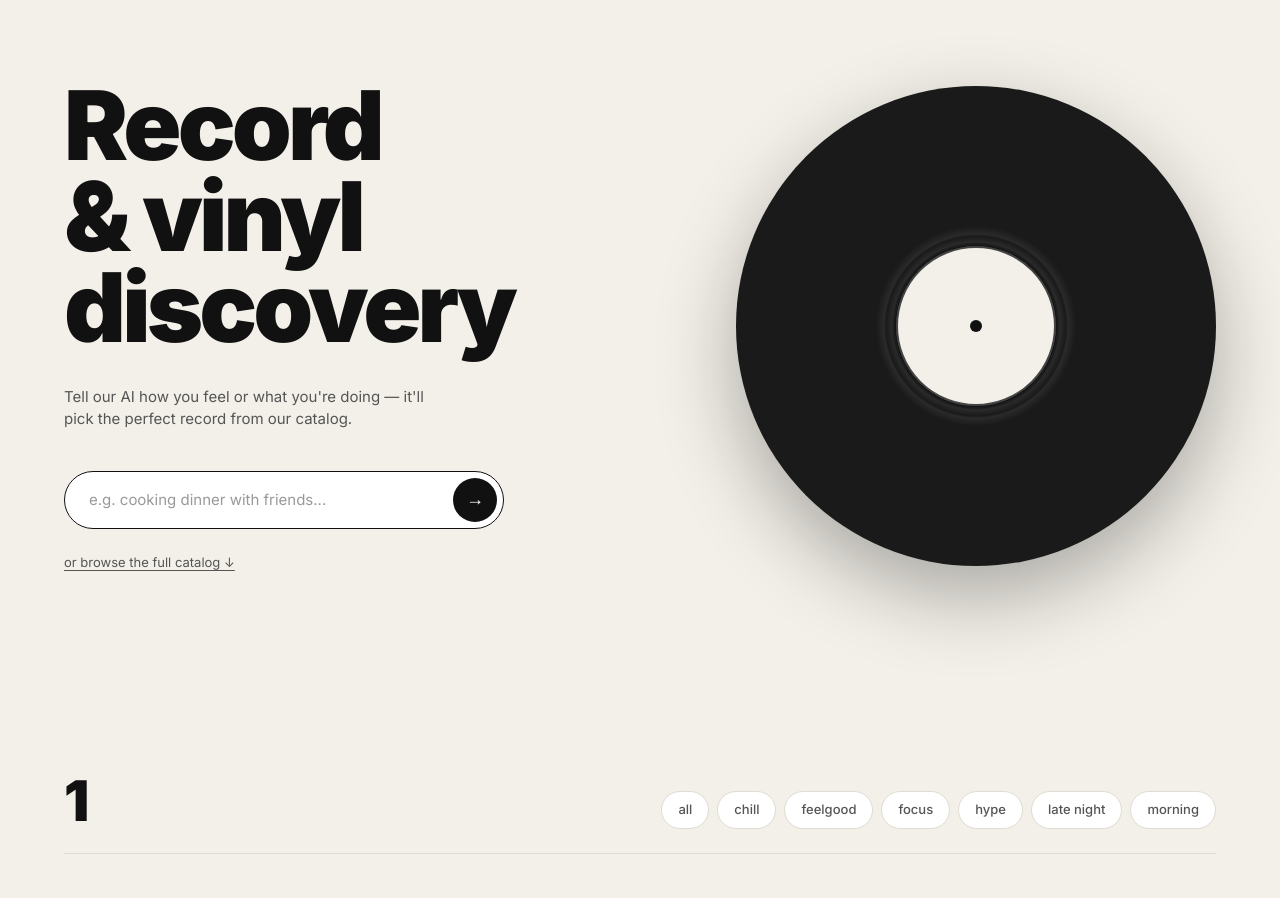
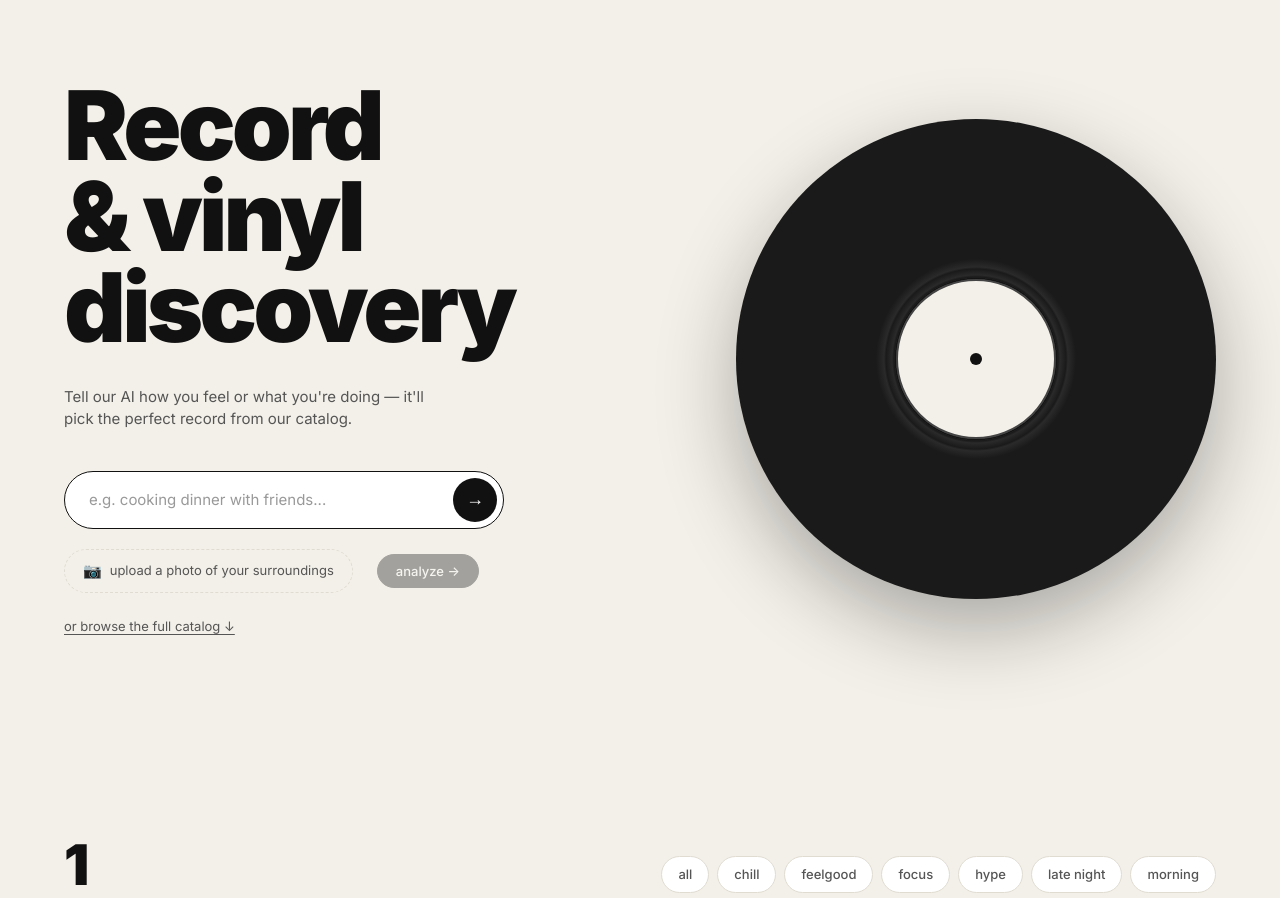
Before and after one commit to Notting0109/Notting-in-400_Final, a Flask app: page /mood/1 in a window 1280 px wide. Shown: the part 76-974 px from the top of the page. Run offline with Flask 3, Linux system fonts and the light colour scheme.

Commit message:
Add photo-based AI recommendation (vision model)
- ai_agent.py: recommend_from_photo() encodes an uploaded image as a
  base64 data URL and sends it to a Doubao vision model, which infers
  the scene/mood and picks albums from the catalog in one call
- app.py: POST /recommend-photo route with file validation (type +
  8MB size limit); degrades gracefully if vision model isn't configured
- index.html: photo upload control in the hero
- recommendation.html: shows the AI's scene description for photo picks
- style.css: photo upload box styling
- .env.example: documents new DOUBAO_VISION_MODEL_ID (shares ARK_API_KEY)

Co-Authored-By: Claude Sonnet 4.6 <noreply@anthropic.com>

```diff
--- a/Project/ai_agent.py
+++ b/Project/ai_agent.py
@@ -11,6 +11,7 @@ Required environment variables:
 The key is never hardcoded — it is read from the environment at call time.
 """
 
+import base64
 import json
 import os
 
@@ -136,6 +137,106 @@ def recommend_albums(user_input, albums, max_picks=3):
         }
 
 
+def recommend_from_photo(image_bytes, mime_type, albums, max_picks=3):
+    """Analyze a user-uploaded photo and recommend albums for its vibe.
+
+    Uses a Doubao VISION model (multimodal). The model both describes the
+    scene and picks albums from the catalog, in a single call.
+
+    Args:
+        image_bytes: raw bytes of the uploaded image.
+        mime_type: e.g. "image/jpeg" or "image/png".
+        albums: the album list (data.ALBUMS).
+        max_picks: maximum number of albums to recommend.
+
+    Returns:
+        dict with keys:
+          - "ids":       list[int] of recommended album IDs (validated)
+          - "scene":     str — what the AI saw / the mood it inferred
+          - "reasoning": str — why these albums fit
+          - "error":     str or None
+
+    Never raises — any failure is returned as an "error" string.
+    """
+    api_key = os.environ.get("ARK_API_KEY")
+    vision_model = os.environ.get("DOUBAO_VISION_MODEL_ID")
+
+    if not api_key or not vision_model:
+        return {
+            "ids": [],
+            "scene": "",
+            "reasoning": "",
+            "error": "Photo AI is not configured. Set ARK_API_KEY and DOUBAO_VISION_MODEL_ID.",
+        }
+
+    if not image_bytes:
+        return {"ids": [], "scene": "", "reasoning": "", "error": "No image was uploaded."}
+
+    valid_ids = {a["id"] for a in albums}
+    catalog = _build_catalog_text(albums)
+
+    # Encode the image as a base64 data URL (OpenAI-compatible vision format)
+    b64 = base64.b64encode(image_bytes).decode("utf-8")
+    data_url = f"data:{mime_type};base64,{b64}"
+
+    system_prompt = (
+        "You are a vinyl album recommender that reads the MOOD of a photo. "
+        "You MUST only recommend albums from the catalog provided. "
+        "Never invent albums. Respond ONLY with a JSON object, no extra prose."
+    )
+    user_text = (
+        "Look at this photo and infer the mood / setting / time of day. "
+        f"Then pick {max_picks} or fewer albums from this catalog that match that vibe:\n\n"
+        f"{catalog}\n\n"
+        'Respond with JSON exactly like this:\n'
+        '{"scene": "one short sentence describing what you see and the mood", '
+        '"recommended_ids": [1, 5], '
+        '"reasoning": "one short friendly paragraph on why these fit the photo"}'
+    )
+
+    try:
+        client = OpenAI(api_key=api_key, base_url=ARK_BASE_URL)
+        resp = client.chat.completions.create(
+            model=vision_model,
+            messages=[
+                {"role": "system", "content": system_prompt},
+                {
+                    "role": "user",
+                    "content": [
+                        {"type": "text", "text": user_text},
+                        {"type": "image_url", "image_url": {"url": data_url}},
+                    ],
+                },
+            ],
+            temperature=0.7,
+        )
+        content = resp.choices[0].message.content
+        data = _extract_json(content)
+
+        raw_ids = data.get("recommended_ids", [])
+        ids = [int(i) for i in raw_ids if int(i) in valid_ids][:max_picks]
+        scene = str(data.get("scene", "")).strip()
+        reasoning = str(data.get("reasoning", "")).strip()
+
+        if not ids:
+            return {
+                "ids": [],
+                "scene": scene,
+                "reasoning": reasoning,
+                "error": "The AI couldn't match this photo to an album. Try another.",
+            }
+
+        return {"ids": ids, "scene": scene, "reasoning": reasoning, "error": None}
+
+    except Exception as exc:  # noqa: BLE001
+        return {
+            "ids": [],
+            "scene": "",
+            "reasoning": "",
+            "error": f"Photo AI request failed: {exc}",
+        }
+
+
 # Quick manual test:  python3 ai_agent.py "late night studying"
 if __name__ == "__main__":
     import sys
--- a/Project/app.py
+++ b/Project/app.py
@@ -13,7 +13,7 @@ import os
 
 from flask import Flask, abort, redirect, render_template, request, url_for
 
-from ai_agent import recommend_albums
+from ai_agent import recommend_albums, recommend_from_photo
 from data import ALBUMS
 from functions import filter_by_mood, get_album_by_id, get_all_moods
 from storage import (
@@ -28,6 +28,11 @@ from storage import (
 )
 
 app = Flask(__name__)
+
+# Limit uploads to 8 MB to avoid huge images
+app.config["MAX_CONTENT_LENGTH"] = 8 * 1024 * 1024
+
+ALLOWED_IMAGE_TYPES = {"image/jpeg", "image/png", "image/webp"}
 
 IMAGES_DIR = os.path.join(app.static_folder, "images")
 
@@ -83,6 +88,38 @@ def recommend():
         reasoning=result["reasoning"],
         error=result["error"],
         favorites=set(load_favorites()),
+    )
+
+
+# ---------- AI recommendation from photo ----------
+
+@app.route("/recommend-photo", methods=["POST"])
+def recommend_photo():
+    """Take an uploaded photo and ask the vision AI for album picks."""
+    file = request.files.get("photo")
+
+    if file is None or file.filename == "":
+        result = {"ids": [], "scene": "", "reasoning": "",
+                  "error": "Please choose a photo first."}
+    elif file.mimetype not in ALLOWED_IMAGE_TYPES:
+        result = {"ids": [], "scene": "", "reasoning": "",
+                  "error": "Please upload a JPG, PNG, or WebP image."}
+    else:
+        image_bytes = file.read()
+        result = recommend_from_photo(image_bytes, file.mimetype, ALBUMS)
+
+    recommended = [get_album_by_id(ALBUMS, i) for i in result["ids"]]
+    recommended = [a for a in recommended if a is not None]
+
+    return render_template(
+        "recommendation.html",
+        user_input=result.get("scene") or "your photo",
+        albums=recommended,
+        reasoning=result["reasoning"],
+        error=result["error"],
+        favorites=set(load_favorites()),
+        from_photo=True,
+        scene=result.get("scene", ""),
     )
 
 
--- a/Project/static/style.css
+++ b/Project/static/style.css
@@ -155,6 +155,48 @@ main { padding: 0 64px; max-width: 1280px; margin: 0 auto; }
     text-underline-offset: 3px;
 }
 .browse-link:hover { color: var(--ink); }
+
+/* ---------- Photo upload box (hero) ---------- */
+.photo-box {
+    display: flex;
+    align-items: center;
+    gap: 12px;
+    flex-wrap: wrap;
+    max-width: 440px;
+    margin-bottom: 20px;
+}
+.photo-label {
+    display: inline-flex;
+    align-items: center;
+    gap: 8px;
+    padding: 10px 18px;
+    border: 1.5px dashed var(--line);
+    border-radius: 999px;
+    font-size: 13px;
+    color: var(--ink-soft);
+    cursor: pointer;
+    transition: border-color 0.15s, color 0.15s;
+}
+.photo-label:hover { border-color: var(--ink); color: var(--ink); }
+.photo-input { display: none; }
+.photo-icon { font-size: 15px; }
+.photo-name { font-size: 12px; color: var(--ink-soft); }
+.photo-submit {
+    padding: 8px 18px;
+    border: 1.5px solid var(--ink);
+    border-radius: 999px;
+    background: var(--ink);
+    color: var(--accent-ink);
+    font-family: inherit;
+    font-size: 13px;
+    font-weight: 500;
+    cursor: pointer;
+    transition: opacity 0.15s;
+}
+.photo-submit:disabled {
+    opacity: 0.35;
+    cursor: not-allowed;
+}
 
 /* ---------- AI reasoning panel ---------- */
 .ai-reasoning {
--- a/Project/templates/index.html
+++ b/Project/templates/index.html
@@ -11,6 +11,19 @@
                    placeholder="e.g. cooking dinner with friends..." required>
             <button type="submit" class="ai-submit" title="Ask the AI">→</button>
         </form>
+
+        <form class="photo-box" method="POST" action="{{ url_for('recommend_photo') }}"
+              enctype="multipart/form-data">
+            <label class="photo-label">
+                <input type="file" name="photo" accept="image/*" class="photo-input"
+                       onchange="this.form.querySelector('.photo-name').textContent = this.files[0] ? this.files[0].name : 'no file'; this.form.querySelector('.photo-submit').disabled = !this.files[0];">
+                <span class="photo-icon">📷</span>
+                <span>upload a photo of your surroundings</span>
+            </label>
+            <span class="photo-name"></span>
+            <button type="submit" class="photo-submit" disabled>analyze →</button>
+        </form>
+
         <a href="#catalog" class="browse-link">or browse the full catalog ↓</a>
     </div>
     <div class="hero-vinyl">
--- a/Project/templates/recommendation.html
+++ b/Project/templates/recommendation.html
@@ -7,7 +7,11 @@
 
     <div class="section-head">
         <h2>your AI picks</h2>
+        {% if from_photo and scene %}
+        <p class="section-sub">📷 the AI saw: "{{ scene }}"</p>
+        {% else %}
         <p class="section-sub">for "{{ user_input }}"</p>
+        {% endif %}
     </div>
 
     {% if error %}
```
Also changed, not shown: 1 other file.
